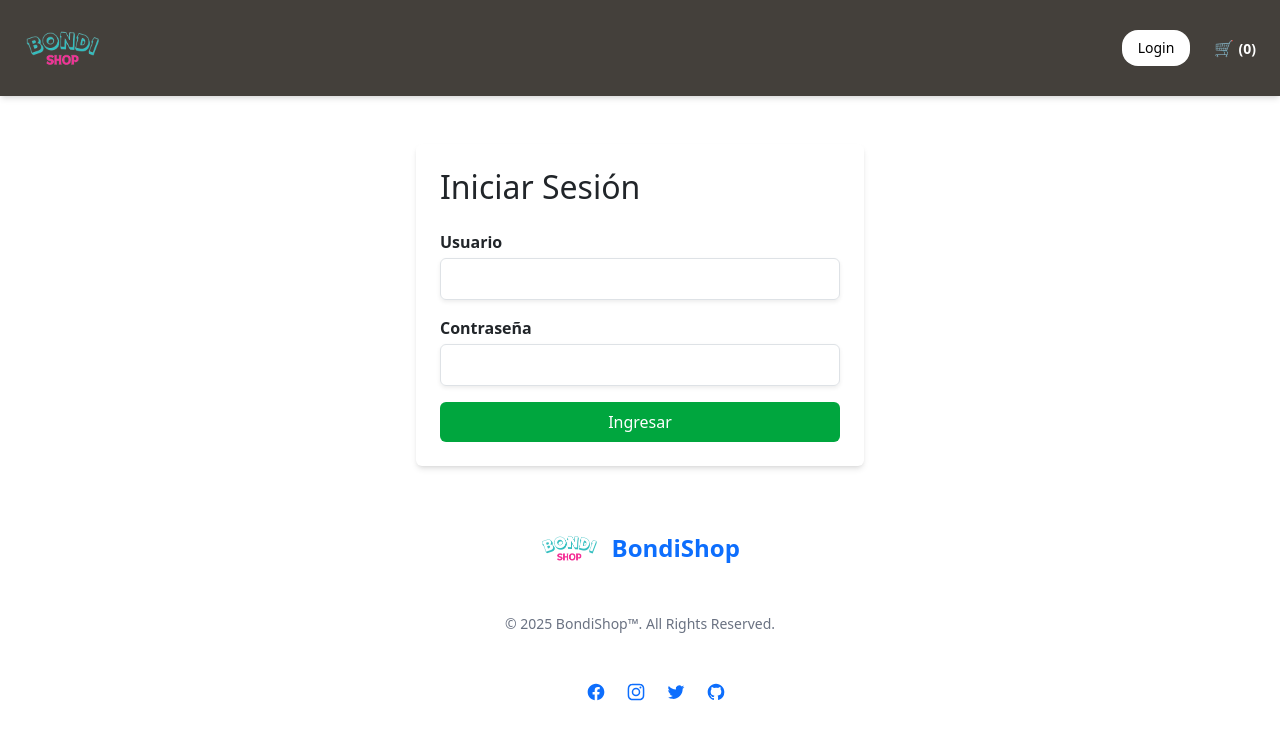
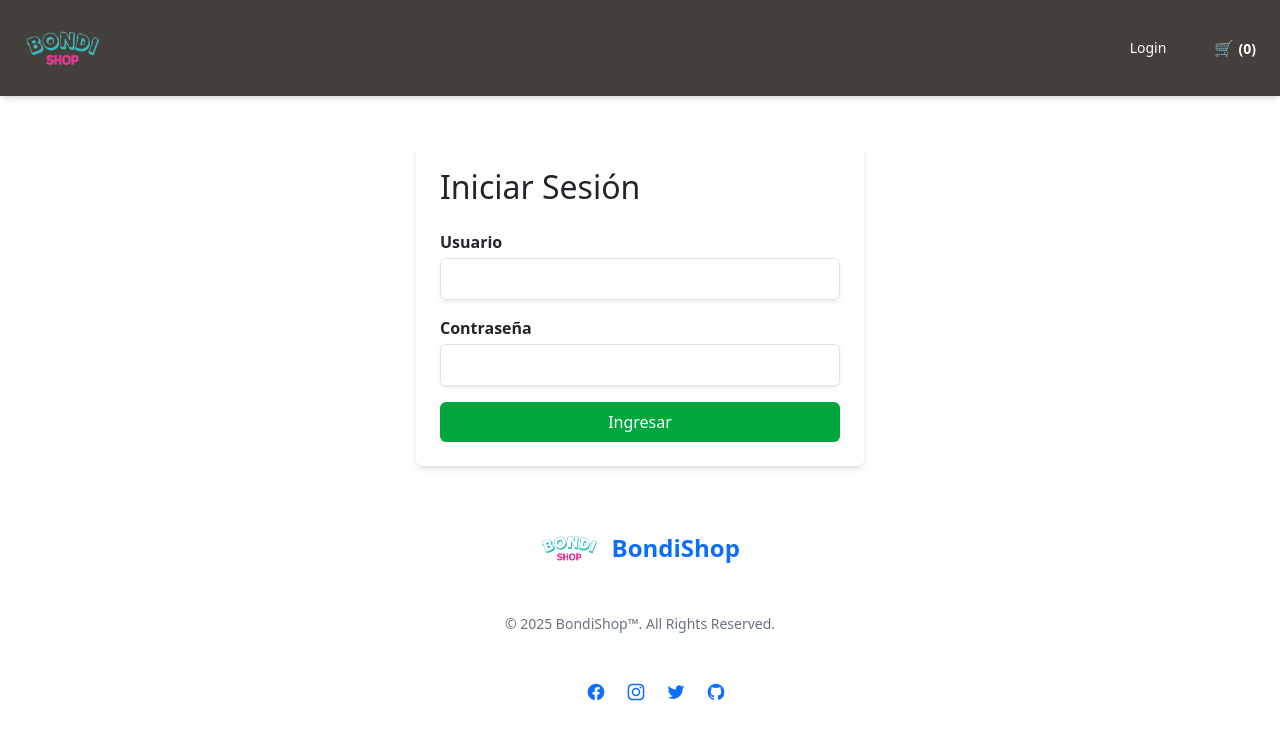
Before and after one commit to francobonSoluciones/bondi-shop, a React (Vite) app: page /login in a window 1280 px wide. Shown: the top 740 px of the page. Built offline with nearby package versions, Linux system fonts and the light colour scheme.

Commit message:
Cambios en navbar

```diff
--- a/package.json
+++ b/package.json
@@ -8,7 +8,6 @@
     "build": "vite build",
     "lint": "eslint .",
     "preview": "vite preview",
-    "deploy": "npm run build && gh-pages -d dist"
 
   },
   "dependencies": {
--- a/src/components/Navbar.jsx
+++ b/src/components/Navbar.jsx
@@ -1,15 +1,27 @@
-import { Link } from 'react-router-dom'
+import { NavLink, Link } from 'react-router-dom'
 import CartDropdown from './CartDropdown'
 import logo from '../assets/logo.png'
+
 export default function Navbar({ cartItems, onRemove, onIncrease, onDecrease }) {
   const getTotalQuantity = () => cartItems.reduce((sum, item) => sum + item.quantity, 0)
 
   return (
     <nav className="bg-stone-700 text-white px-6 py-4 flex justify-between items-center shadow-md">
-      <Link to="/" className="text-xl text-white font-bold"><img className="h-12 w-auto" src={logo} alt="" /></Link>
-      <div className="flex items-center space-x-6">
-        <Link to="/protected" className="bg-white text-black rounded-2xl text-decoration-none  : 'text-gray-300 hover:bg-gray-700 hover:text-white',
-                      'rounded-md px-3 py-2 text-sm font-medium">Login</Link>
+      <Link to="/" className="text-xl font-bold">
+        <img className="h-12 w-auto" src={logo} alt="Logo" />
+      </Link>
+
+      <div className="flex items-center space-x-6 text-white">
+        <NavLink
+          to="/protected"
+          className={({ isActive }) =>
+           `rounded-2xl px-4 py-2 text-sm font-medium text-decoration-none ${
+      isActive ? 'bg-white text-black' : 'text-white hover:bg-gray-600'
+            }`
+          }
+        >
+          Login
+        </NavLink>
 
         <div className="relative group">
           <button className="relative">
```
